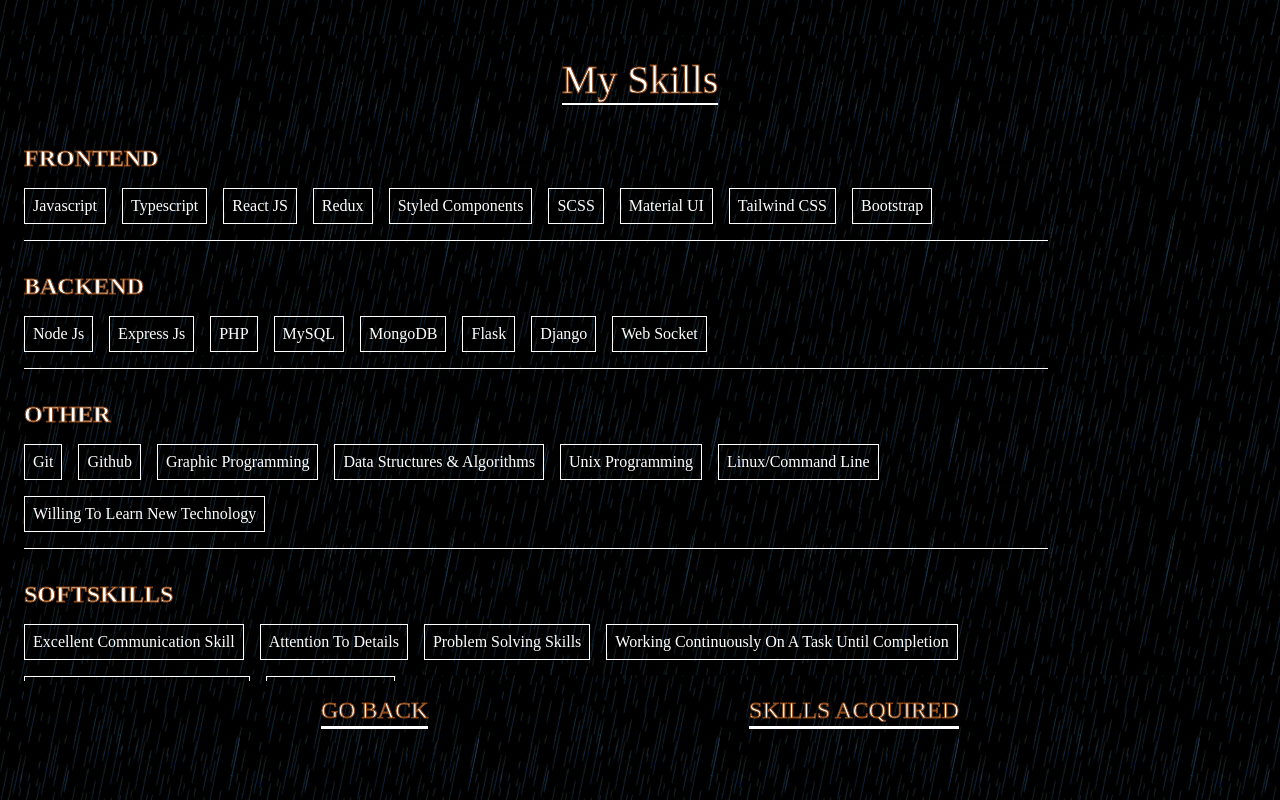
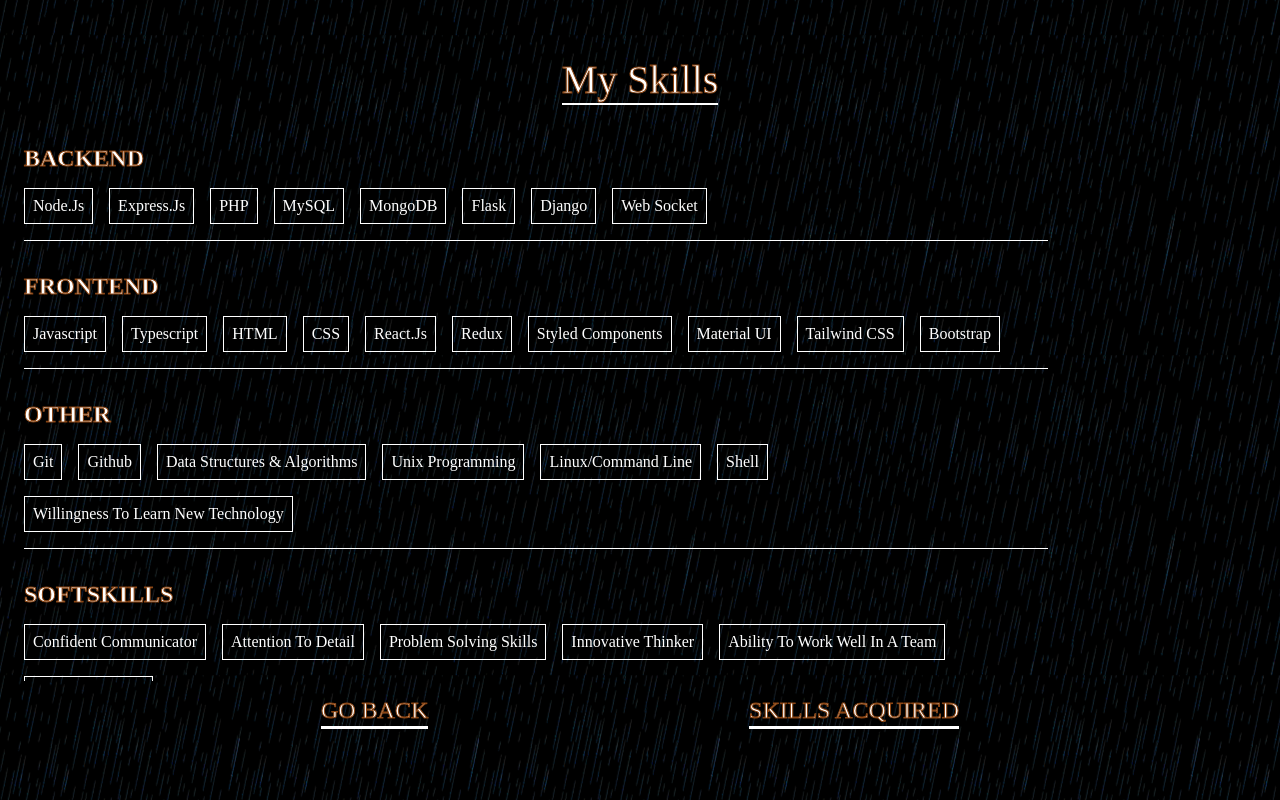
Before and after one commit to Gichbuoy/portfolio-v2, a React (Create React App) app: page /skills in a window 1280 px wide. Built offline with nearby package versions, Linux system fonts and the light colour scheme.

Commit message:
performance improvement

```diff
--- a/src/components/HomePage/Homepage.js
+++ b/src/components/HomePage/Homepage.js
@@ -17,7 +17,7 @@
   const handleDownloadCV = () => {
     // Implement your download CV logic here
     // use window.open() to download the CV file
-    window.open("https://drive.google.com/file/d/1ZTr34IGnivyuogPF_GBXfQhjpnhvzR9y/view?usp=sharing", "_blank");
+    window.open("https://drive.google.com/file/d/1-i7MM65w09TVntjCn341-7iv-ele2LQ_/view?usp=sharing", "_blank");
   };
 
   const handleGithubClick = () => {
--- a/src/components/Profile/Components/About/About.js
+++ b/src/components/Profile/Components/About/About.js
@@ -61,7 +61,7 @@
                   onClick={() => navigate("/experience")}
                 >
                   <Style.About_Box_Paragraph_Span>
-                    1.5+
+                    2+
                   </Style.About_Box_Paragraph_Span>
                   years of experience
                 </Style.About_Box_Paragraph>
@@ -73,7 +73,7 @@
                   onClick={() => navigate("/project")}
                 >
                   <Style.About_Box_Paragraph_Span_Certificate>
-                    Private Projects
+                   Projects Completed
                   </Style.About_Box_Paragraph_Span_Certificate>
                 </Style.About_Box_Paragraph>
               </Style.About_Box>
@@ -84,7 +84,7 @@
                   onClick={() => navigate("/certificate")}
                 >
                   <Style.About_Box_Paragraph_Span_Certificate>
-                    Software Certificates
+                   Certifications
                   </Style.About_Box_Paragraph_Span_Certificate>
                 </Style.About_Box_Paragraph>
               </Style.About_Box>
--- a/src/components/Profile/Components/About/organizations.js
+++ b/src/components/Profile/Components/About/organizations.js
@@ -8,7 +8,7 @@
       companyLocation : "Remote",
       type : "Full-Time",
       dateStarted : "Feb 2023",
-      dateEnded : "Feb 2024",
+      dateEnded : "Mar 2024",
       aboutOne : "I enrolled in an intensive 12-month Software Engineering program that equipped me with the skills and network to become a back-end engineer.",
       aboutTwo : "Designed and implemented user interfaces using HTML, CSS, and JavaScript frameworks such as React to improve the web functionality and responsiveness. ",
       aboutThree : "Integrated frontend components with backend API's to create a seamless user experience. I also Designed, implemented, and maintained the API's to facilitate communication between different parts of web applications. Architecting the backend systems to handle increased load and traffic using techniques such as load balancing, caching, and horizontal scaling. ",
@@ -38,7 +38,7 @@
 
    {
       companyName : "Freelance",
-      Position : " Frontend Developer",
+      Position : " Web Developer",
       companyLocation : "Remote",
       type : "Contract",
       dateStarted : "Jul 2022",
--- a/src/components/Profile/Components/Skills/skillsData.js
+++ b/src/components/Profile/Components/Skills/skillsData.js
@@ -1,20 +1,7 @@
 var skillsData = {
-  FrontEnd: [
-    "Javascript",
-    "Typescript",
-    "React JS",
-    "Redux",
-    "Styled Components",
-    "SCSS",
-    "Material UI",
-    "Tailwind CSS",
-    "Bootstrap",
-
-  ],
-
   Backend: [
-    "Node js",
-    "Express Js",
+    "Node.js",
+    "Express.js",
     "PHP",
     "MySQL",
     "MongoDB",
@@ -23,21 +10,35 @@
     "Web Socket",
   ],
 
+  FrontEnd: [
+    "Javascript",
+    "Typescript",
+    "HTML",
+    "CSS",
+    "React.js",
+    "Redux",
+    "Styled Components",
+    "Material UI",
+    "Tailwind CSS",
+    "Bootstrap",
+
+  ],
+
   other: [
     "Git",
     "Github",
-    "Graphic Programming",
     "Data Structures & Algorithms",
     "Unix Programming",
     "Linux/Command line",
-    "Willing to learn new technology",
+    "Shell",
+    "Willingness to learn new technology",
   ],
 
   SoftSkills: [
-    "Excellent Communication Skill",
-    "Attention to details",
+    "Confident Communicator",
+    "Attention to detail",
     "Problem solving skills",
-    "Working continuously on a task until completion",
+    "Innovative thinker",
     "Ability to work well in a team",
     "Logical thinking",
   ],
```
